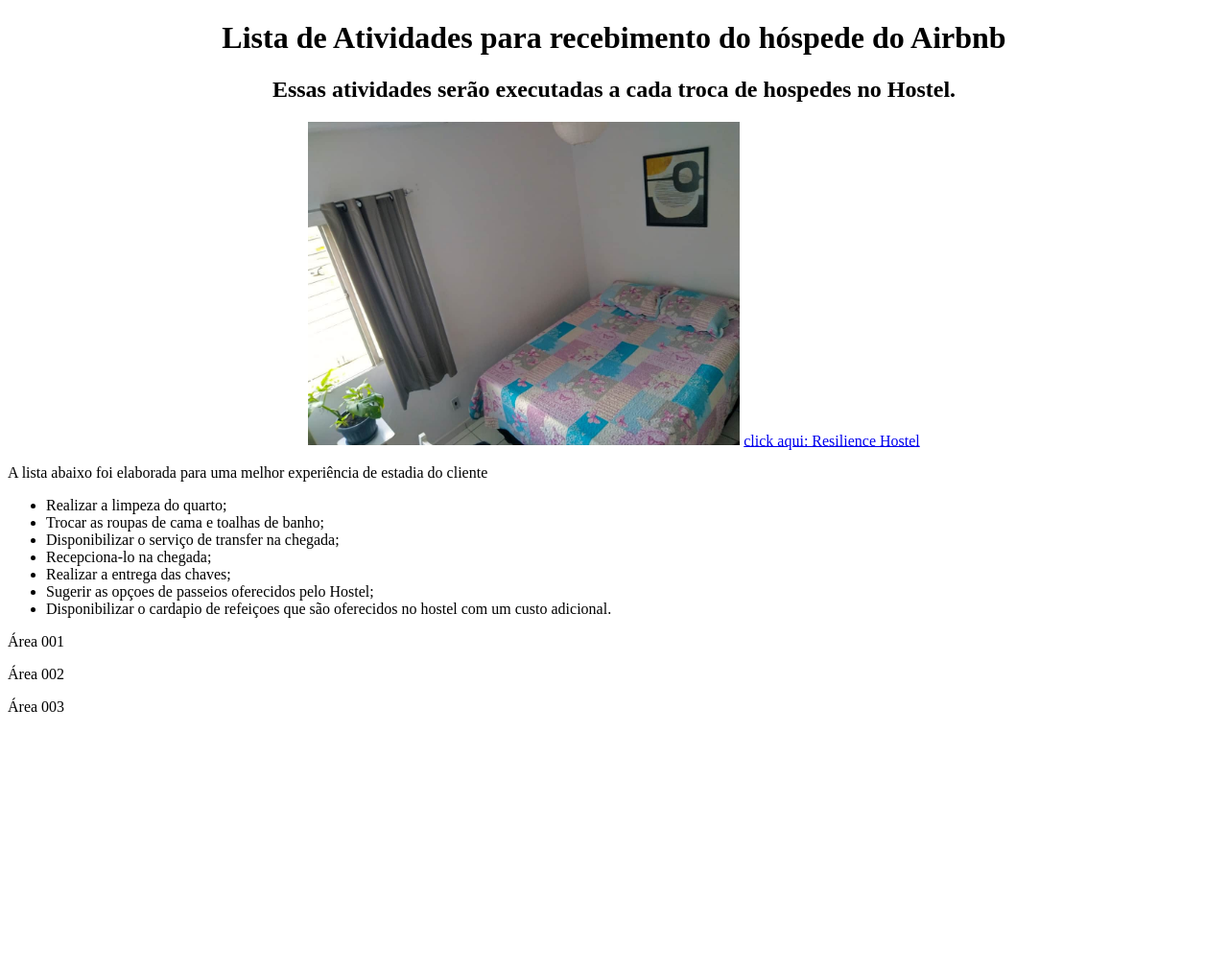
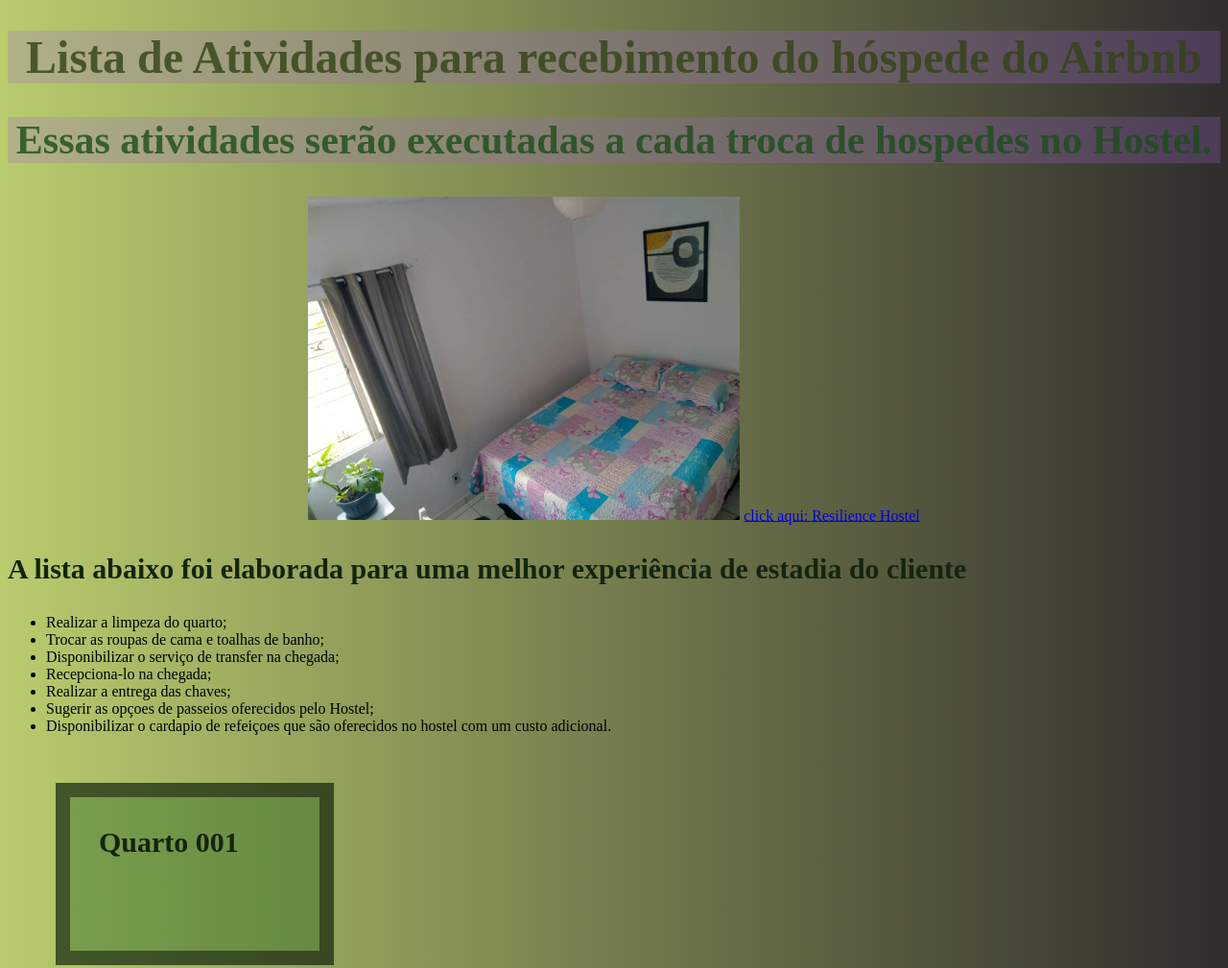
Before and after one commit to felicianobrancarto/PrimeiroHtmlBasico, a plain HTML site: page Index.html in a window 1280 px wide. Shown: the top 1009 px of the page at 96% size. Before the commit the page ends 800 px from the top, so only its background shows below. Drawn offline with Linux system fonts and the light colour scheme.

Commit message:
foi acrescentado ao projeto o CSS

```diff
--- a/Index.html
+++ b/Index.html
@@ -4,6 +4,9 @@
 <head>
     <meta charset="UTF-8">
     <title>Document</title>
+
+    <link rel="stylesheet" href="style.css">
+
 </head>
 
 <body>
@@ -33,18 +36,14 @@
     </ul>
 
     <div id="área-1">
-        <p>Área 001</p>
+        <p class="primeiro"> Quarto 001</p>
     </div>
 
-    <div id="[área-2">
-        <p>Área 002</p>
-    </div>
-
-    <div id="área-3">
-    <p>
-        Área 003
-    </p>
-    </div>
+    <style>
+        body {
+            background-image: linear-gradient(to right, rgba(138, 170, 10, 0.596), rgba(3, 0, 0, 0.822));
+        }
+    </style>
 
 </body>
 
--- /dev/null
+++ b/style.css
@@ -0,0 +1,25 @@
+p {
+    font-size: 30px;
+    color: rgb(20, 37, 15);
+    font-weight: bold;
+}
+
+h1 {
+    font-size: 48px;
+    color: rgba(52, 68, 22, 0.815);
+    background-color: rgba(156, 97, 211, 0.253);}
+
+h2 {
+    font-size: 42px;
+    color:rgba(27, 77, 25, 0.795);
+    background-color: rgba(156, 97, 211, 0.253);
+}
+
+.primeiro {
+   background: rgba(22, 92, 22, 0.363);
+   width: 200px;
+   height: 100px;
+   padding: 30px;
+   border: 15px solid rgba(3, 0, 0, 0.466);
+   margin: 50px;
+}
```
